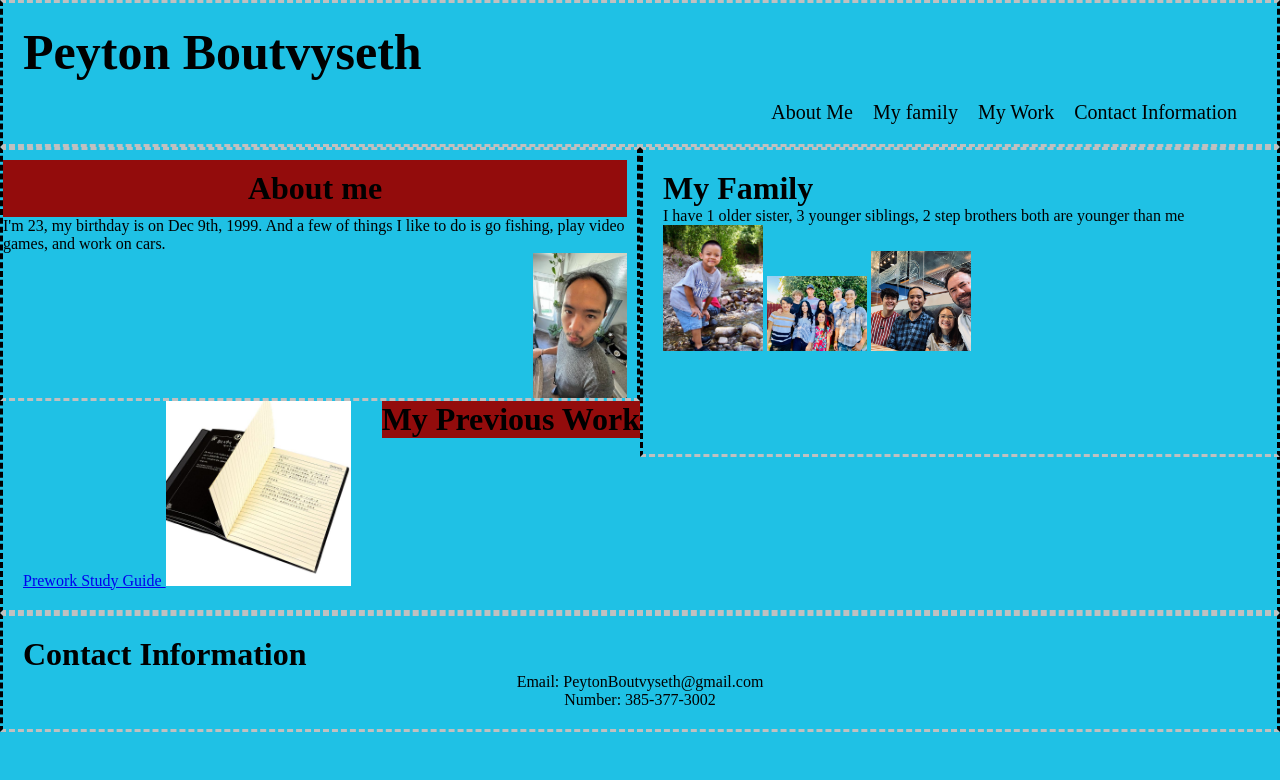
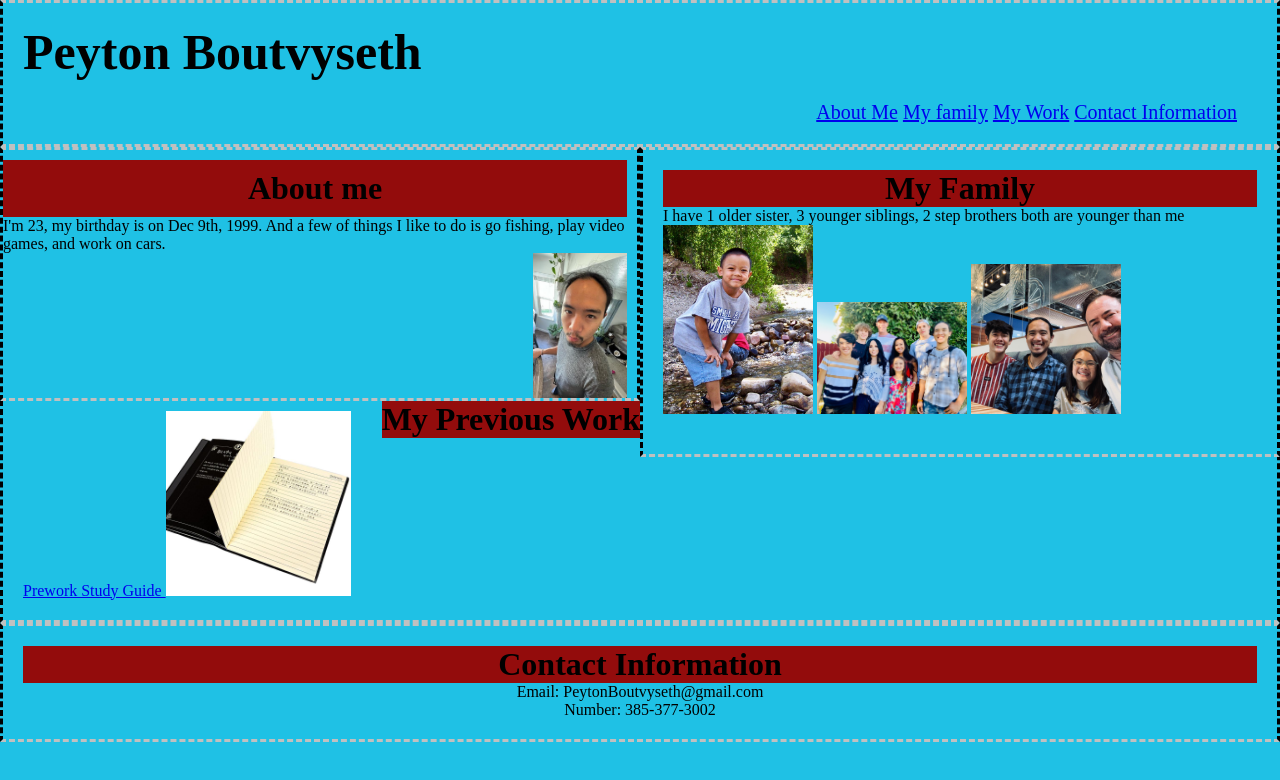
Before and after one commit to iTsPayAsian/Homework-2, a plain HTML site: page index.html in a window 1280 px wide. Drawn offline with Linux system fonts and the light colour scheme.

Commit message:
made more changes to bot html and css

```diff
--- a/index.html
+++ b/index.html
@@ -10,10 +10,10 @@
             <h1>Peyton Boutvyseth</h1>
             <div >
                 <ul>
-                    <li>About Me</li>
-                    <li>My family</li>
-                    <li>My Work</li>
-                    <li>Contact Information</li>
+                    <a href="#aboutMe">About Me</a>
+                    <a href="#myFamily">My family</a>
+                    <a href="#Work">My Work</a>
+                    <a href="#CI">Contact Information</a>
                 </ul>
             </div>
         </div>
--- a/style.css
+++ b/style.css
@@ -3,6 +3,7 @@
     padding: 0;
     margin: 0;
     background-color: #1fc1e5;
+
 }
 
 .header{
@@ -52,7 +53,7 @@
 .aboutMe img{
     width: 15%;
     float: right;
-
+    height: auto;
 }
 
 .myFamily{
@@ -64,8 +65,13 @@
     border: 5%;
     border-color: silver black;
 }
+.myFamily h1{
+    background-color: #930C0C;
+    text-align: center;
+}
 .myFamily img{
-    width: 100px;
+    width: 150px;
+    border: 10px;
 }
 
 .Work{
@@ -82,6 +88,8 @@
 }
 .Work img{
     width: 15%;
+    padding-top: 10px;
+    height: auto;
 }
 
 .CI{
@@ -91,8 +99,8 @@
     border-color: silver black;
 }
 .CI h1{
-
-    text-align: left;
+    background-color: #930C0C;
+    text-align: center;
 }
 .CI p{
     text-align: center;
```
